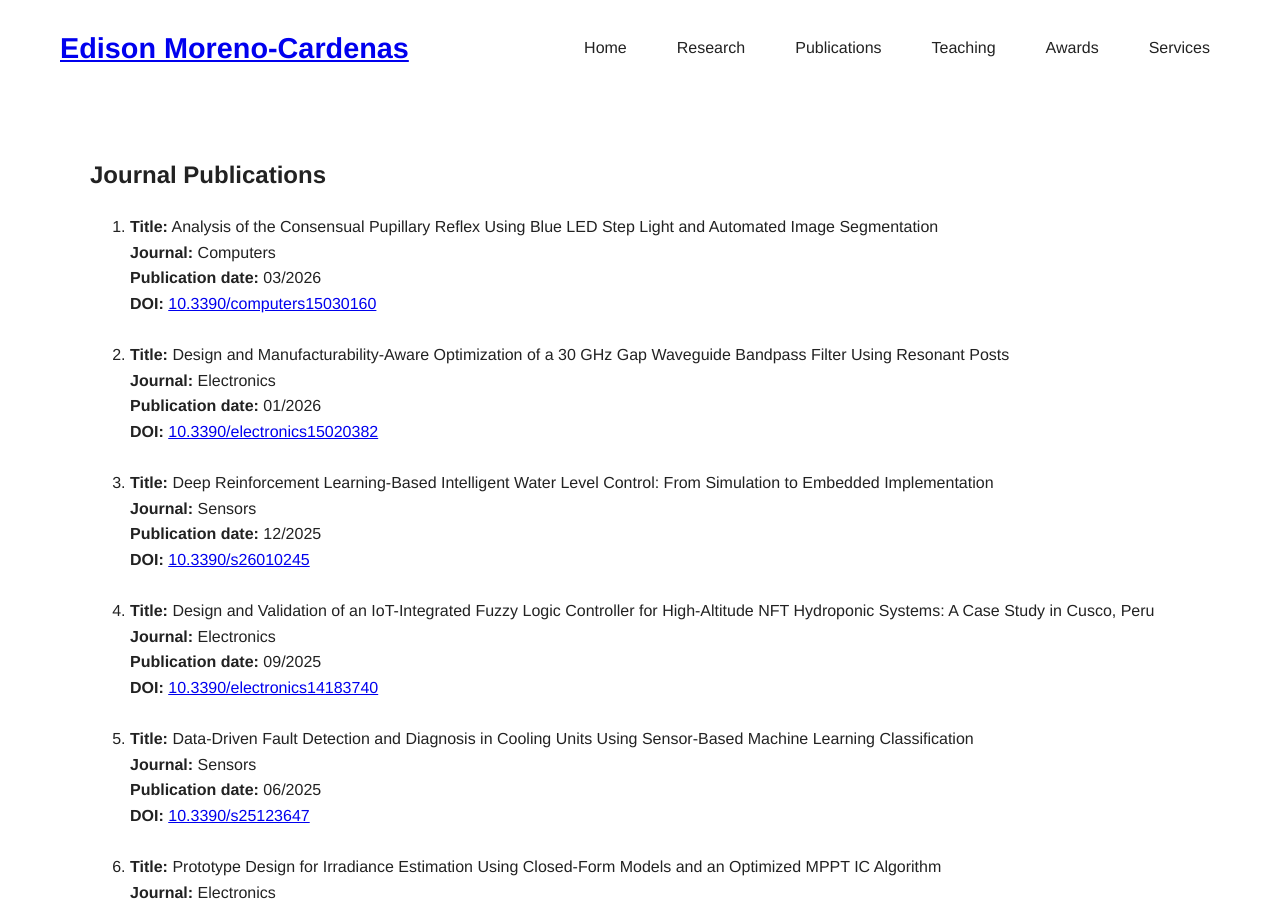
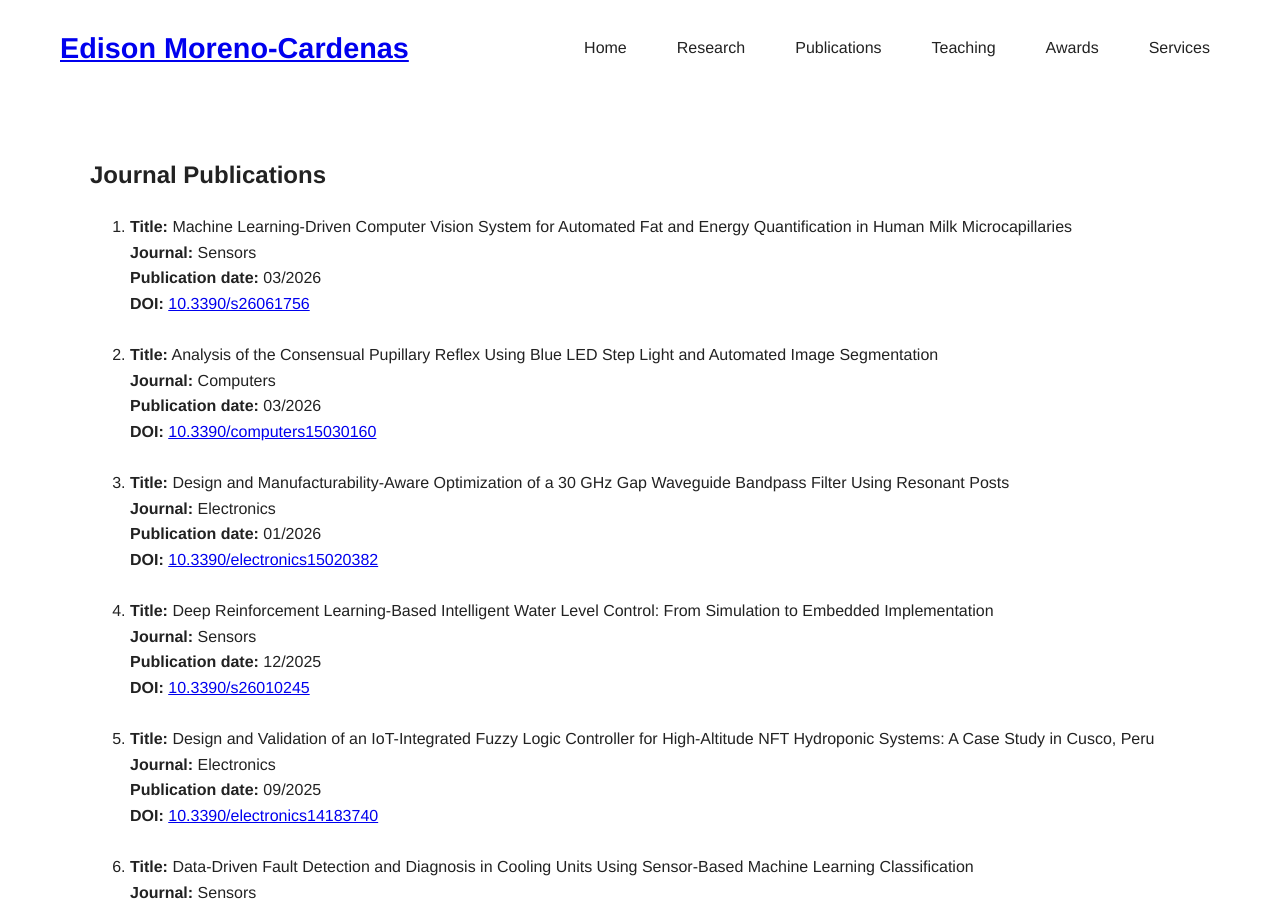
Before and after one commit to edisonmorenocardenas/edisonmorenocardenas.github.io, a Jekyll site: the page built from publications.html, in a window 1280 px wide and 900 px high. Built offline with Jekyll 4.4.1, drawn with Linux system fonts in a browser that asks for light colours.

Commit message:
Actualizar contenid

```diff
--- a/publications.html
+++ b/publications.html
@@ -5,8 +5,15 @@
 
 <section id="publications">
 
-  <h2>Journal Publications</h2>
+  <h1>Journal Publications</h1>
   <ol>
+    <li>
+      <strong>Title:</strong> Machine Learning-Driven Computer Vision System for Automated Fat and Energy Quantification in Human Milk Microcapillaries<br>
+      <strong>Journal:</strong> Sensors<br>
+      <strong>Publication date:</strong> 03/2026<br>
+      <strong>DOI:</strong> <a href="https://doi.org/10.3390/s26061756" target="_blank">10.3390/s26061756</a>
+    </li>
+    <br>
     <li>
       <strong>Title:</strong> Analysis of the Consensual Pupillary Reflex Using Blue LED Step Light and Automated Image Segmentation<br>
       <strong>Journal:</strong> Computers<br>
@@ -85,7 +92,7 @@
     </li>
   </ol>
 
-  <h2>Conference Publications</h2>
+  <h1>Conference Publications</h1>
   <ol>
     <li>
       <strong>Title:</strong> Enhancing ONT and OLT Management with Smart-Manager: A Multi-Tenant, Multi-User Platform – Deployment Outcomes<br>
```
